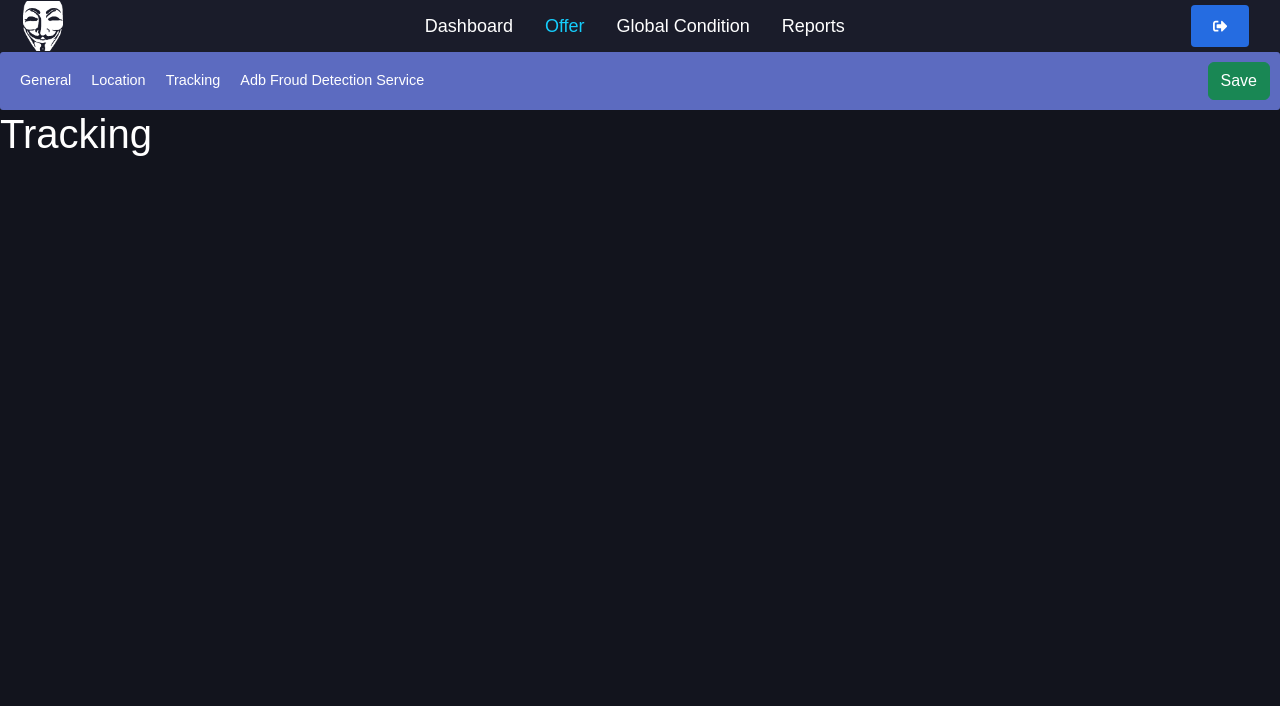
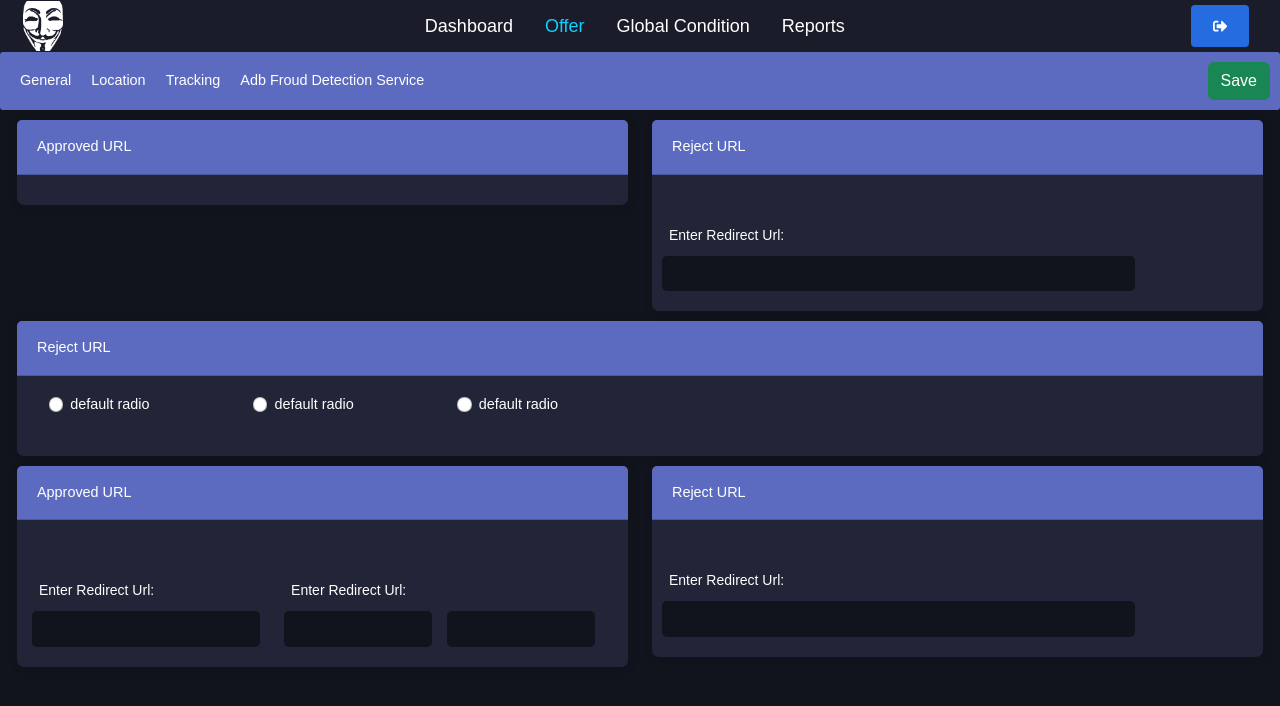
Before and after one commit to Xcitech-Technologies/adb-redirect-panel-admin, a React (Create React App) app: page /admin/offers/addoffer/tracking in a window 1280 px wide. Shown: the top 706 px of the page. Built offline with nearby package versions, Linux system fonts and the light colour scheme.

Commit message:
updated
Tracking page-UI-started

```diff
--- a/src/App.css
+++ b/src/App.css
@@ -59,6 +59,8 @@
 }
 
 .label{
+  padding-top: 20px;
+  width: 80%;
   font-size: 14px;
   font-weight: 500;
   color: #fff;
@@ -283,3 +285,28 @@
   padding-bottom: 0;
   margin-bottom: 100px;
 }
+
+ /* tracking page css */
+
+.freq-inputs{
+  width: 100%;
+  padding: 7px;
+  margin-top: 10px;
+  border: none;
+  border-radius: 5px;
+  background: #12141D;
+  outline: none;
+  color: #fff;
+}
+
+.freq-due-input{
+  width: 45%;
+  padding: 7px;
+  margin-top: 10px;
+  border: none;
+  border-radius: 5px;
+  background: #12141D;
+  outline: none;
+  color: #fff;
+  margin-right: 15px;
+}
--- a/src/Components/Offers/Addoffer/Locations.jsx
+++ b/src/Components/Offers/Addoffer/Locations.jsx
@@ -9,9 +9,6 @@ const Locations = () => {
     approveCountries: false,
     approveLanguage: false,
     approveTimeZone: false,
-    blockCountries: false,
-    blockLanguage: false,
-    blockTimezone: false,
   });
 
   const [BlockIsOpen, setBlockIsOpen] = React.useState({
@@ -60,8 +57,6 @@ const Locations = () => {
       blockTimezone: true,
     });
   };
-
-  // const arrayAllData = [];
 
   return (
     <div className="container-fluid">
@@ -156,9 +151,21 @@ const Locations = () => {
               </div>
               {ApproveIsOpen.approveCountries && (
                 <>
-                  <Button>Clear</Button>
+                  <Button
+                    onClick={() => {
+                      setApproveIsOpen({
+                        approveCountries: false,
+                        approveLanguage: false,
+                        approveTimeZone: false,
+                      });
+                      setApproveData([]);
+                    }}
+                  >
+                    Clear
+                  </Button>
                   <div className="display-data">
                     {approveData.map((item, index) => {
+                      console.log(item);
                       return (
                         <span className="api-item" key={index}>
                           <span className="x">x</span>
@@ -202,7 +209,18 @@ const Locations = () => {
               </div>
               {BlockIsOpen.blockCountries && (
                 <>
-                  <Button>Clear</Button>
+                  <Button
+                    onClick={() => {
+                      setBlockIsOpen({
+                        blockCountries: false,
+                        blockLanguage: false,
+                        blockTimezone: false,
+                      });
+                      setBlockData([]);
+                    }}
+                  >
+                    Clear
+                  </Button>
                   <div className="display-data">
                     {blockData.map((item, index) => {
                       return (
@@ -300,9 +318,19 @@ const Locations = () => {
               </button>
               {ApproveIsOpen.approveLanguage && (
                 <>
-                  <Button>Clear</Button>
+                  <Button
+                    onClick={() => {
+                      setApproveIsOpen({
+                        ...ApproveIsOpen,
+                        approveLanguage: false,
+                      });
+                      setApproveData([]);
+                    }}
+                  >
+                    Clear
+                  </Button>
                   <div className="display-data">
-                  {approveData.map(( item ) => {
+                    {approveData.map((item) => {
                       const approveLanguage = item.Language.split(",");
                       return (
                         <div>
@@ -310,7 +338,7 @@ const Locations = () => {
                             return (
                               <span className="api-item" key={index}>
                                 <span className="x">x</span>
-                                  {item}
+                                {item}
                               </span>
                             );
                           })}
@@ -329,9 +357,16 @@ const Locations = () => {
               </button>
               {BlockIsOpen.blockLanguage && (
                 <>
-                  <Button>Clear</Button>
+                  <Button
+                    onClick={() => {
+                      setBlockIsOpen({ ...BlockIsOpen, blockLanguage: false });
+                      setBlockData([]);
+                    }}
+                  >
+                    Clear
+                  </Button>
                   <div className="display-data">
-                  {blockData.map(( item ) => {
+                    {blockData.map((item) => {
                       const BlockLanguage = item.Language.split(",");
                       return (
                         <div>
@@ -339,7 +374,7 @@ const Locations = () => {
                             return (
                               <span className="api-item" key={index}>
                                 <span className="x">x</span>
-                                  {item}
+                                {item}
                               </span>
                             );
                           })}
@@ -366,9 +401,19 @@ const Locations = () => {
               </button>
               {ApproveIsOpen.approveTimeZone && (
                 <>
-                  <Button>Clear</Button>
+                  <Button
+                    onClick={() => {
+                      setApproveIsOpen({
+                        ...ApproveIsOpen,
+                        approveTimeZone: false,
+                      });
+                      setApproveData([]);
+                    }}
+                  >
+                    Clear
+                  </Button>
                   <div className="display-data">
-                    {approveData.map(( item ) => {
+                    {approveData.map((item) => {
                       const approveTimezone = item.Timezones.split(",");
                       return (
                         <div>
@@ -376,7 +421,7 @@ const Locations = () => {
                             return (
                               <span className="api-item" key={index}>
                                 <span className="x">x</span>
-                                  {item}
+                                {item}
                               </span>
                             );
                           })}
@@ -395,9 +440,19 @@ const Locations = () => {
               </button>
               {BlockIsOpen.blockTimezone && (
                 <>
-                  <Button>Clear</Button>
+                  <Button
+                    onClick={() => {
+                      setBlockIsOpen({
+                        ...BlockIsOpen,
+                        blockTimezone: false,
+                      });
+                      setBlockData([]);
+                    }}
+                  >
+                    Clear
+                  </Button>
                   <div className="display-data">
-                  {blockData.map(( item ) => {
+                    {blockData.map((item) => {
                       const blockTimezone = item.Timezones.split(",");
                       return (
                         <div>
@@ -405,7 +460,7 @@ const Locations = () => {
                             return (
                               <span className="api-item" key={index}>
                                 <span className="x">x</span>
-                                  {item}
+                                {item}
                               </span>
                             );
                           })}
--- a/src/Components/Offers/Addoffer/Tracking.jsx
+++ b/src/Components/Offers/Addoffer/Tracking.jsx
@@ -1,11 +1,124 @@
-import React from 'react'
+import React from "react";
+import Input from "../../../Controls/Input";
+import Button from "../../../Controls/Button";
+import { Form } from "react-bootstrap";
 
 const Tracking = () => {
   return (
-    <div>
-      <h1>Tracking</h1>
+    <div className="container-fluid">
+      <div className="row">
+        <div className="col-md-6">
+          <div className="card">
+            <div className="card-header">Approved URL</div>
+            <div className="card-body"></div>
+          </div>
+        </div>
+
+        <div className="col-md-6">
+          <div className="card">
+            <div className="card-header">Reject URL</div>
+            <div className="card-body">
+              <div className="inputs">
+                <label className="label">Enter Redirect Url:</label>
+              </div>
+              <input className="input" type="text"></input>
+            </div>
+          </div>
+        </div>
+      </div>
+
+      <div className="row">
+        <div className="col-md-12">
+          <div className="card">
+            <div className="card-header">Reject URL</div>
+            <div className="card-body">
+              <div className="form-group" style={{ display: "flex" }}>
+                <div className="form-check col-md-2 mt-2">
+                <Form>
+                      {["radio"].map((type) => (
+                          <Form.Check
+                            key={`default-${type}`}
+                            className="mb-3"
+                            type={type}
+                            id={`default-${type}`}
+                            label={`default ${type}`}
+                          />
+                      ))}
+                    </Form>
+                </div>
+                <div className="form-check col-md-2 mt-2">
+                <Form>
+                      {["radio"].map((type) => (
+                          <Form.Check
+                            key={`default-${type}`}
+                            className="mb-3"
+                            type={type}
+                            id={`default-${type}`}
+                            label={`default ${type}`}
+                          />
+                      ))}
+                    </Form>
+                </div>
+                <div className="form-check col-md-2 mt-2">
+                <Form>
+                      {["radio"].map((type) => (
+                          <Form.Check
+                            key={`default-${type}`}
+                            className="mb-3"
+                            type={type}
+                            id={`default-${type}`}
+                            label={`default ${type}`}
+                          />
+                      ))}
+                    </Form>
+                  <div>
+
+                  </div>
+                </div>
+              </div>
+            </div>
+          </div>
+        </div>
+      </div>
+
+      <div className="row">
+        <div className="col-md-6">
+          <div className="card">
+            <div className="card-header">Approved URL</div>
+            <div className="card-body">
+              <div className="row">
+                <div className="col-md-5">
+                  <div className="inputs">
+                    <label className="label">Enter Redirect Url:</label>
+                  </div>
+                  <input className="freq-inputs" type="text"></input>
+                </div>
+                <div className="col-md-7">
+                  <div className="inputs">
+                    <label className="label">Enter Redirect Url:</label>
+                  </div>
+                  <input className="freq-due-input" type="number"></input>
+                  <input className="freq-due-input" type="text"></input>
+                </div>
+              </div>
+            </div>
+          </div>
+        </div>
+
+        <div className="col-md-6">
+          <div className="card">
+            <div className="card-header">Reject URL</div>
+            <div className="card-body">
+              <div className="inputs">
+                <label className="label">Enter Redirect Url:</label>
+              </div>
+              <input className="input" type="text"></input>
+            </div>
+          </div>
+        </div>
+      </div>
     </div>
-  )
-}
+  );
+};
 
-export default Tracking
+export default Tracking;
--- a/src/Controls/Inputs.js
+++ b/src/Controls/Input.js
@@ -9,7 +9,8 @@ function Input(props) {
   };
 
   return (
-    <div className="inputs">
+    // <div className="inputs">
+    <>
       <label className='label'>{label}</label>
       <input
         className='input'
@@ -17,7 +18,8 @@ function Input(props) {
         value={value}
         onChange={onChange}
       />
-    </div>
+      </>
+    // </div>
   )
 }
 
```
